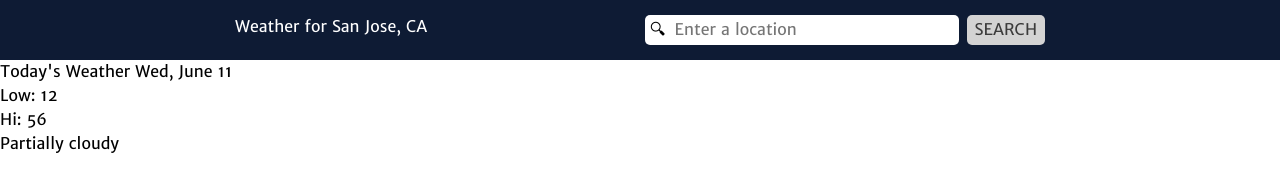
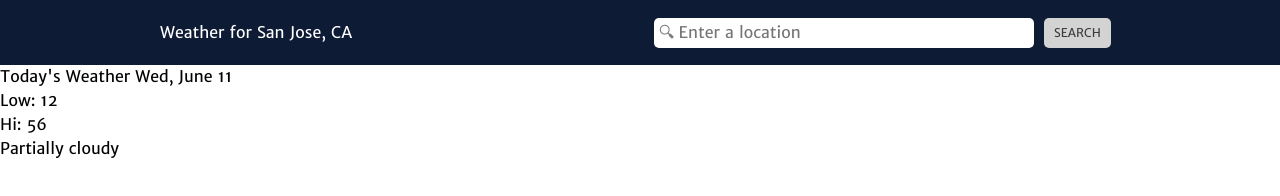
Before and after one commit to tylersemel/simple-weather-app, a website built with webpack: page src/template.html in a window 1280 px wide. Built offline with nearby package versions, Linux system fonts and the light colour scheme.

Commit message:
Finish main styling for header

```diff
--- a/src/styles.css
+++ b/src/styles.css
@@ -97,7 +97,7 @@ h6 {
   --main-bg-color: rgb(255, 255, 255);
   --card-border-radius: 5px;
   --main-margin: 0 10%;
-  --center-max-width: 900px;
+  --center-max-width: 960px;
   --color-linen: #ffede1;
   --color-ivory: #f9fbf2;
   --color-light-cyan: #d7f9ff;
@@ -107,8 +107,12 @@ h6 {
 
 html,
 body {
-  height: 100vh;
-  width: 100vw;
+  height: 100%;
+  min-height: 100vh;
+  width: 100%;
+  min-width: fit-content;
+  /* width: 100vw;
+  max-width: 100%; */
   /* width: 100vw; */
   font-family:
     "merriweather_sansregular", "Segoe UI", Tahoma, Geneva, Verdana, sans-serif;
@@ -142,26 +146,45 @@ input[type="text"] {
   position: relative;
   display: grid;
   grid-template-columns: 1fr;
-  grid-template-rows: 60px auto;
+  grid-template-rows: 65px auto;
 }
 
 .header {
   position: sticky;
   top: 0;
 
-  display: flex;
+  padding: 5px 10px;
+  display: grid;
+  grid-template-columns: minmax(100px, 960px);
+  grid-template-rows: 1fr;
   justify-content: center;
   align-items: center;
-  width: 100%;
+  overflow: hidden;
+  white-space: nowrap;
+
   background-color: var(--color-oxford-blue);
 }
 
 .header-items {
   color: white;
+
+  max-width: 100%;
+  min-width: 100px;
+  overflow: hidden;
+
   display: grid;
-  grid-template-columns: minmax(400px, 1fr) minmax(400px, 1fr);
+  grid-template-columns: 1fr 1fr;
   grid-template-rows: 1fr;
   gap: 10px;
+  justify-content: center;
+  align-items: center;
+}
+
+.location-display {
+  width: 100%;
+  min-width: 50px;
+  overflow: hidden;
+  text-overflow: ellipsis;
 }
 
 .location-search {
@@ -169,61 +192,50 @@ input[type="text"] {
   width: 100%;
 }
 
-.location-search search {
-  width: 100%;
+/* Search bar and search button layout */
+.location-search search form {
+  display: flex;
+  gap: 10px;
+  flex-direction: row;
+  justify-content: center;
+  align-items: center;
+
+  border-radius: var(--card-border-radius);
 }
 
-.location-search search form {
+/* Search icon and input text */
+.location-search search form p {
   display: flex;
   flex-direction: row;
-  justify-content: center;
-  gap: 8px;
   align-items: center;
-  width: 100%;
-  /* background-color: #37476b; */
-  border-radius: var(--card-border-radius);
-  /* padding: 8px 10px; */
-}
+  flex-wrap: nowrap;
 
-.location-search search form p {
   background-color: white;
   padding: 3px;
   border-radius: var(--card-border-radius);
-  width: 90%;
+  width: 80%;
 }
 
 .location-search search form label {
   transform: rotateX("30");
-  color: black;
+  color: rgb(124, 124, 124);
   padding: 0 2px;
-  width: 100%;
-}
-
-.header-items .location-search .location-display {
-  font: "merriweather_sansbold";
-  display: flex;
-  justify-content: center;
-  align-items: center;
 }
 
 .header-items .location-search #location {
-  /* display: none; */
-  /* background-color: rgb(255, 255, 255); */
   border-radius: 5px;
   padding-left: 2px;
   color: gray;
 }
 
 .header-items .location-search button {
-  /* display: none; */
   background-color: rgb(211, 211, 211);
   border-radius: 5px;
   color: rgb(59, 59, 59);
-  padding: 3px 8px;
+  padding: 6px 10px;
+  font-size: 12px;
 }
 
-.main-container .weather .cards-container {
+.header-items .location-search .location-display {
+  font: "merriweather_sansbold";
 }
-
-.cards-container .card {
-}
```
Also changed, not shown: src/dom-manager.js (added).
